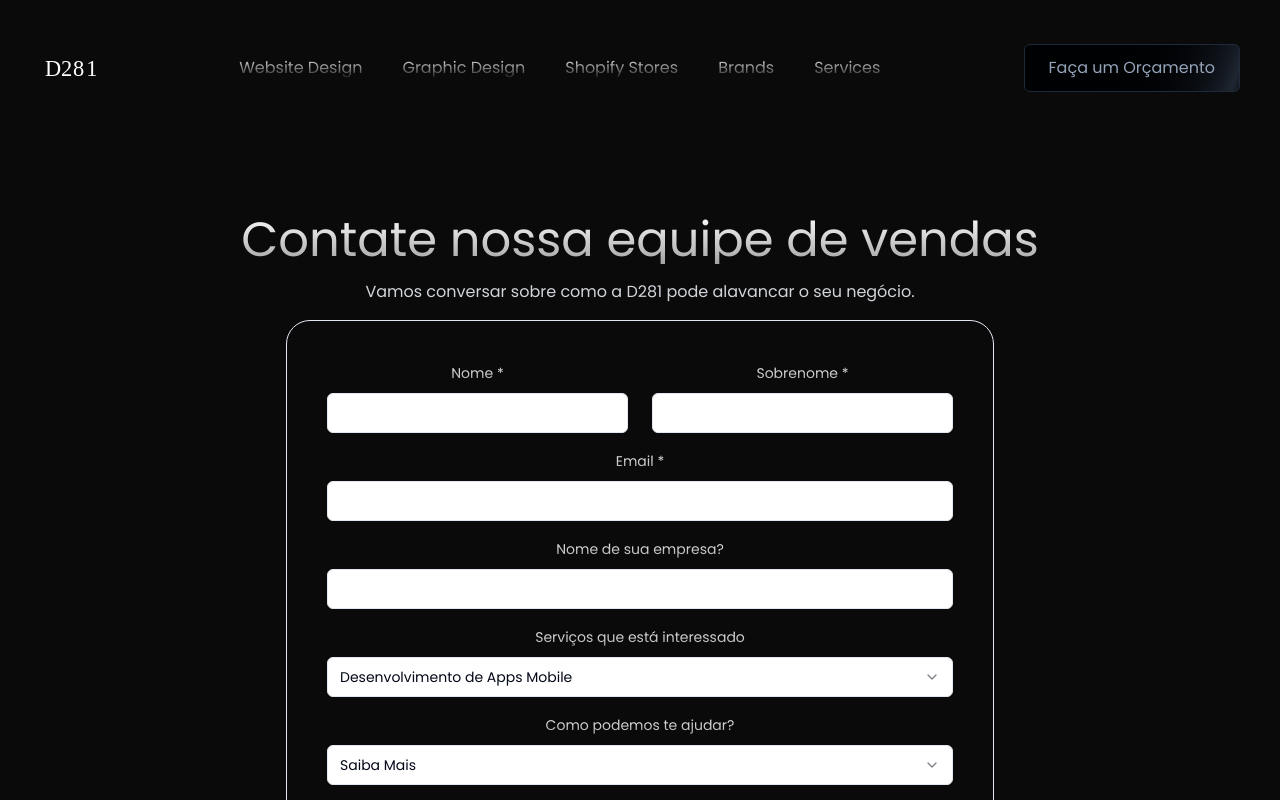
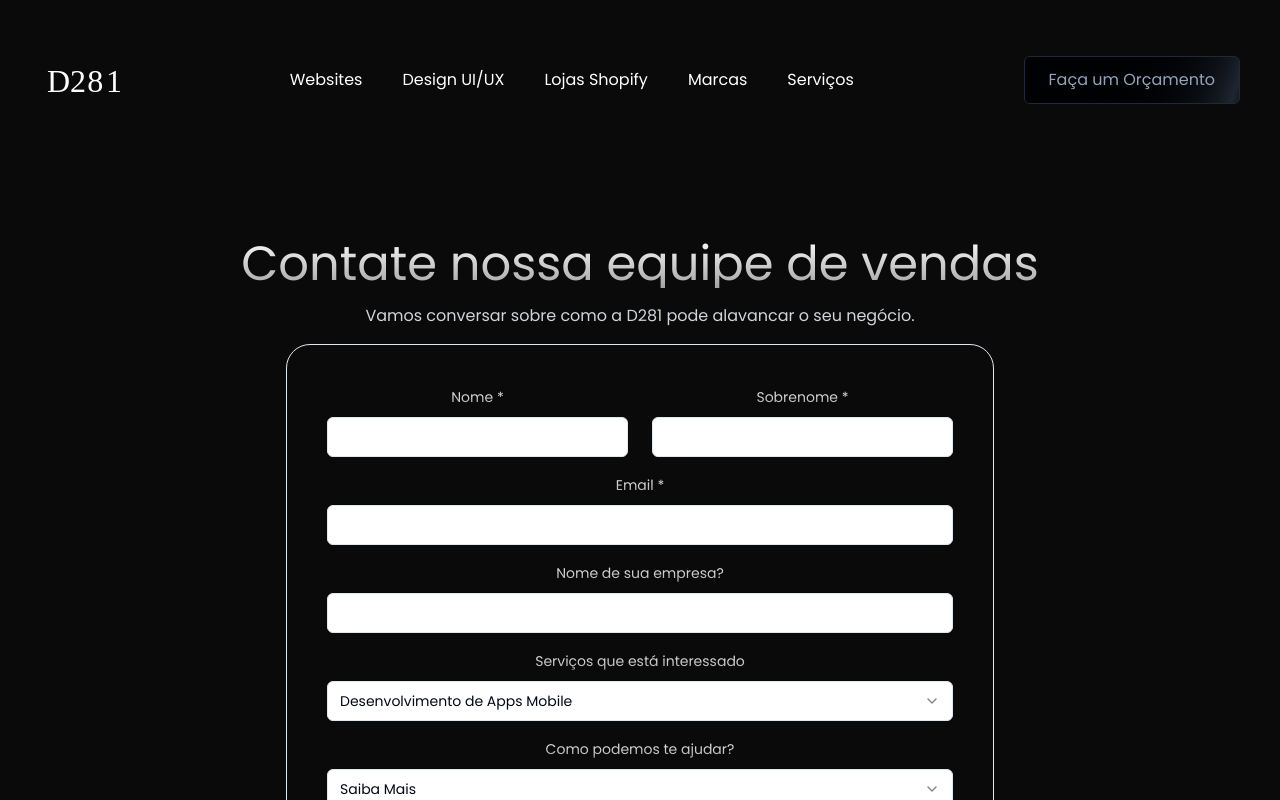
Before and after one commit to devpedrofurquim/d281, a Next.js app: page /contact in a window 1280 px wide. Shown: the top 800 px of the page. Built offline with nearby package versions, Linux system fonts and the light colour scheme.

Commit message:
Finished Navbar design

```diff
--- a/src/components/Navbar.tsx
+++ b/src/components/Navbar.tsx
@@ -26,49 +26,48 @@ const Navbar: React.FC<NavbarProps> = ({
 
   const toggleDropDown = () => {
     setIsDropDownVisible(!isDropDownVisible);
+    isDropDownVisible == true ? document.documentElement.style.overflow = "" : document.documentElement.style.overflow = "hidden"
   }
 
   const closeDropDown = () => {
-    setIsDropDownVisible(false);
+    setIsDropDownVisible(!isDropDownVisible);
   }
 
   return (
-    <section>
-      <div className='p-6 md:p-10 flex items-center justify-between z-50'>
+    <section className='max-w-screen-xl justify-center items-center text-center mx-auto'>
+      <div className='p-10 flex items-center justify-between z-50'>
         {/* Logo D281 */}
         <div>
-            <Link className='cursor-pointer' href="/"/>
-            <Image
+            <Link className='cursor-pointer' href="/"><Image
               priority
               src={"/logo/logo.svg"}
               alt='D281'
               width={100}
               height={100}
-              className='w-10 h-10 md:w-14 md:h-14'
-            />
+              className='w-16 h-16 md:w-20 md:h-20'
+            /></Link>
         </div>
         {/* Navbar Items */}
         <div className='cursor-pointer hidden
-        md:flex  gap-10 items-center text-slate-300 bg-clip-text text-transparent
-        bg-gradient-to-b from-neutral-50 to neutral-400 bg-opacity-50'>
+        lg:flex gap-10 items-center text-white'>
           <div onClick={scrollToWebsites} className='hover:text-gray-50'>
-          Website Design
+          Websites
           </div>
           <div onClick={scrollToDesign} className='hover:text-gray-50'>
-          Graphic Design
+          Design UI/UX
           </div>
           <div onClick={scrollToStores} className='hover:text-gray-50'>
-          Shopify Stores
+          Lojas Shopify
           </div>
           <div onClick={scrollToBrands} className='hover:text-gray-50'>
-          Brands
+          Marcas
           </div>
           <div onClick={scrollToServices} className='hover:text-gray-50'>
-          Services
+          Serviços
           </div>
         </div>
         {/* Mobile Navbar */}
-        <div className='flex md:hidden'>
+        <div className='flex lg:hidden'>
           {isDropDownVisible ? (
             // Display Close Icon when the Drop Down is visible
             <div
@@ -76,7 +75,7 @@ const Navbar: React.FC<NavbarProps> = ({
               className='w-8 h-8 text-slate-300 cursor-pointer'
             >
               <X/>
-              <DropDownMenu onClose={closeDropDown}/>
+              <DropDownMenu/>
             </div>
           ) : (
             <AlignJustify
@@ -86,7 +85,7 @@ const Navbar: React.FC<NavbarProps> = ({
           )}
         </div>
       {/* Contact Button */}
-        <div className='hidden md:flex'>
+        <div className='hidden lg:flex'>
           <Link href={'/contact'} className='inline-flex h-12 animate-shimmer items-center justify-center rounded-md border border-slate-800 bg-[linear-gradient(110deg,#000103,45%,#1e2631,55%,#000103)] bg-[length:200%_100%] px-6 font-medium text-slate-400 transition-colors focus:outline-none focus:ring-2 focus:ring-slate-400 focus:ring-offset-2 focus:ring-offset-slate-50 hover:text-gray-50'>
           Faça um Orçamento
           </Link>
--- a/src/components/ui/DropDownMenu.tsx
+++ b/src/components/ui/DropDownMenu.tsx
@@ -2,12 +2,8 @@ import React from 'react';
 import { motion } from 'framer-motion';
 import Link from 'next/link';
 
-interface DropDownMenuProps {
-    onClose: () => void
-}
 
-
-const DropDownMenu : React.FC<DropDownMenuProps> = ({onClose}) => {
+const DropDownMenu = () => {
     return (
         <motion.div className='w-screen h-screen bg-gradient-to-b from-neutral-50 to-neutral-400 bg-opacity-50 text-slate-300 p-5 space-y-4 absolute top-28 left-0 right-0 z-50 rounded-t-3xl'
         initial={{opacity: 0, y: '-80%'}}
@@ -16,17 +12,18 @@ const DropDownMenu : React.FC<DropDownMenuProps> = ({onClose}) => {
         transition={{duration: .5}}
         >
             <div className='flex flex-col space-y-10'>
-                <Link href="/pricing" className='hover:text-gray-50 text-black text-2xl'>
-                    Preço
+                <Link href="/" className='text-black text-2xl'>
+                    Home
                 </Link>
-                <Link href="/contact" className='hover:text-gray-50 text-black text-2xl'>
+                <Link href="/contact" className='text-black text-2xl'>
                     Entre em Contato
                 </Link>
-                <Link href="/book" className='hover:text-gray-50 text-black text-2xl'>
+                <Link href="/book" className='text-black text-2xl'>
                     Agende uma reunião
                 </Link>
-
-
+                <Link href="/pricing" className='text-black text-2xl'>
+                    Preços
+                </Link>
             </div>
         </motion.div>
     )
```
